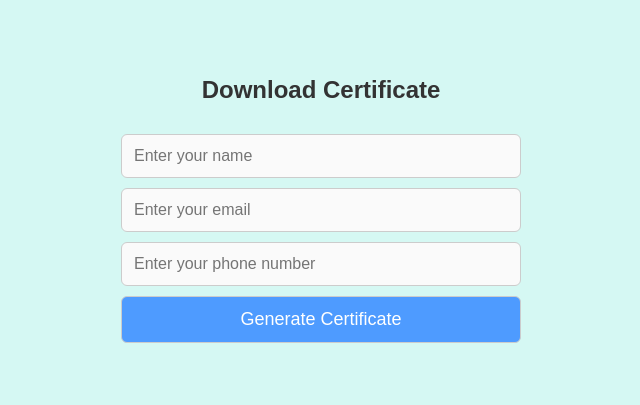
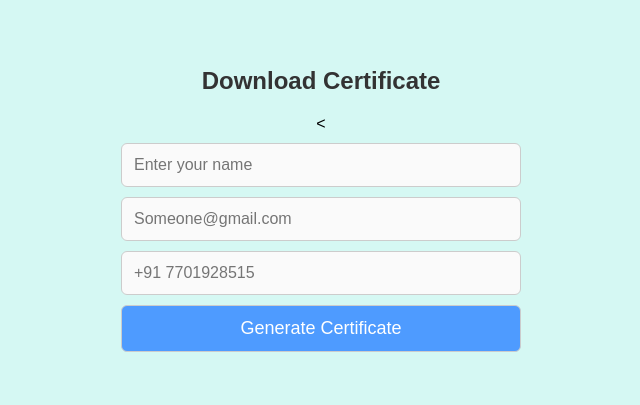
Before and after one commit to imamirullah/unique, a website: page unique/public/index.html in a window 1280 px wide. Shown: the part 198-603 px from the top of the page, without its empty margins (319-959 px from the left). Drawn offline with Linux system fonts and the light colour scheme.

Commit message:
Update index.html

```diff
--- a/unique/public/index.html
+++ b/unique/public/index.html
@@ -19,11 +19,11 @@
     <div class="form-container">
       <form id="certificateForm">
         <h3>Download Certificate</h3>
-        <input type="text" id="nameInput" placeholder="Enter your name">
+        <<input type="text" id="nameInput" placeholder="Enter your name">
         <div id="nameError" class="error"></div>
-        <input type="email" id="emailInput" placeholder="Enter your email">
+        <input type="email" id="emailInput" placeholder="Someone@gmail.com">
         <div id="emailError" class="error"></div>
-        <input type="tel" id="phoneInput" placeholder="Enter your phone number">
+        <input type="tel" id="phoneInput" maxlength="13" placeholder="+91 7701928515">
         <div id="phoneError" class="error"></div>
         <button type="button" id="generateButton">Generate Certificate</button>
       </form>
```
